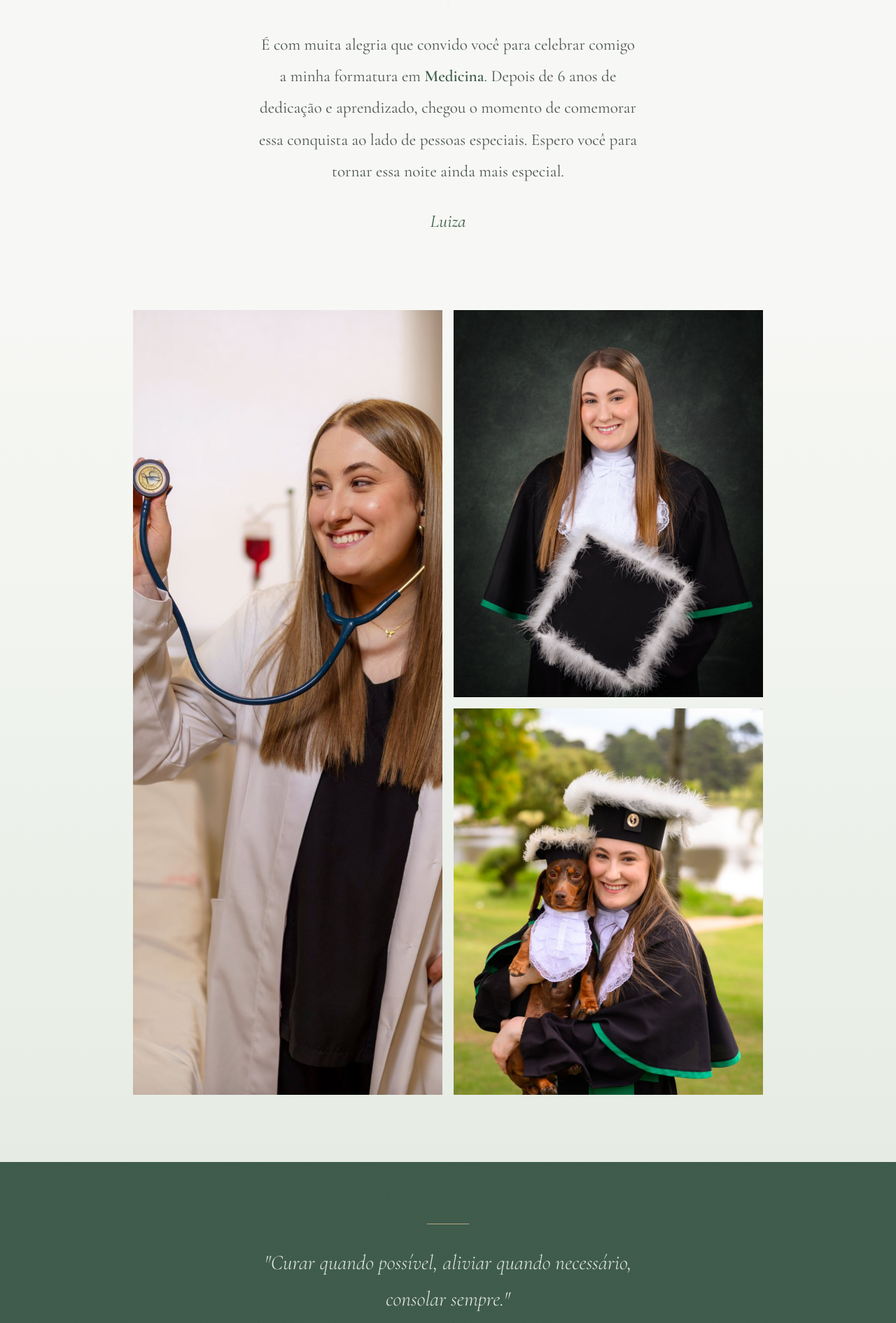
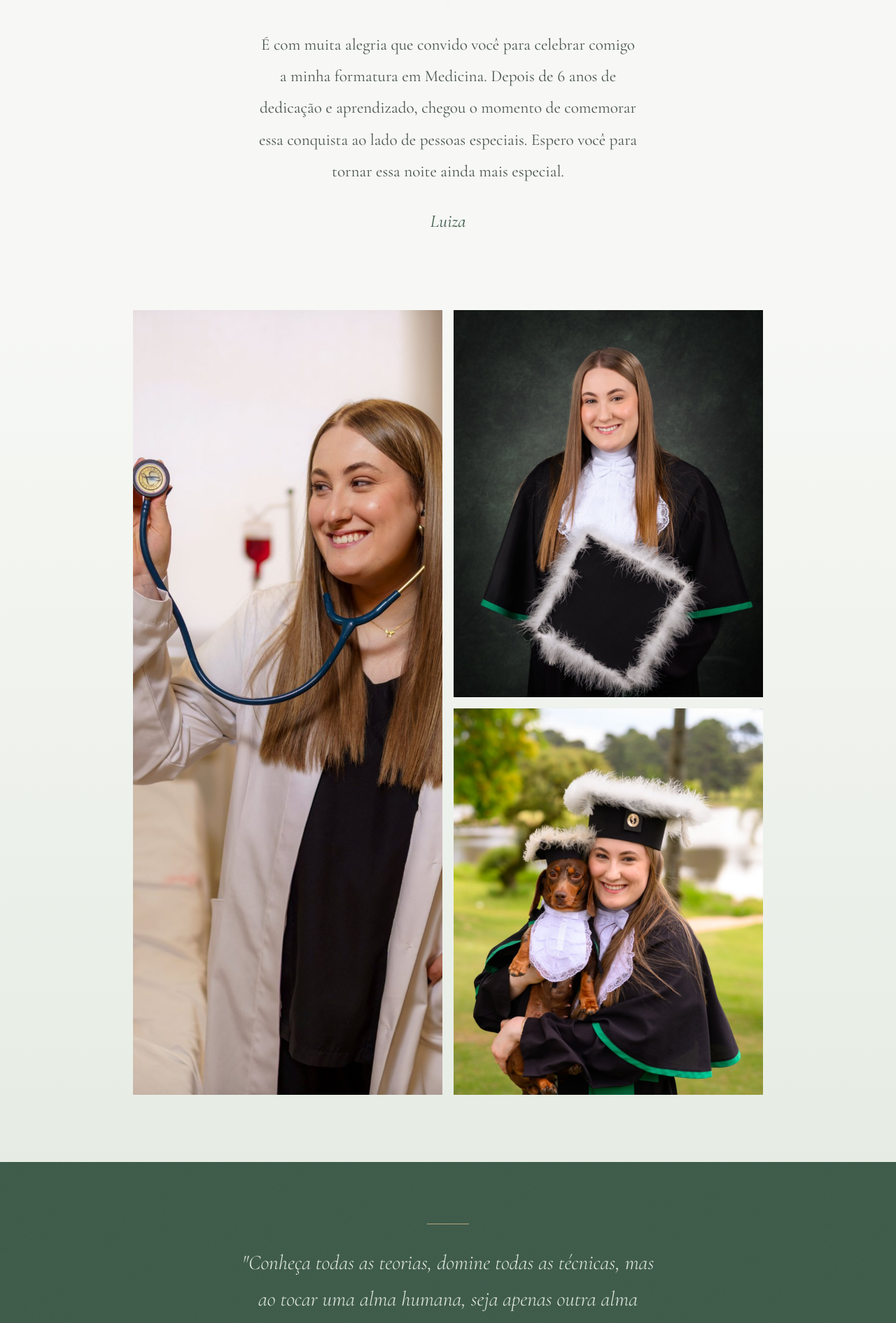
Before and after one commit to otaviiors/Convite-Formatura-Luiza, a React (Vite) app: page / in a window 1280 px wide. Shown: the part 870-2760 px from the top of the page at 70% size. Built offline with nearby package versions, Linux system fonts and the light colour scheme.

Commit message:
Frase da Luiza e nova capa do Whtasapp

```diff
--- a/index.html
+++ b/index.html
@@ -13,7 +13,7 @@
     <meta property="og:type" content="website" />
     <meta property="og:title" content="Convite · Formatura Luiza Shansis Tarta" />
     <meta property="og:description" content="Você está convidado(a) para celebrar a formatura em Medicina · 11 de dezembro de 2026" />
-    <meta property="og:image" content="https://convite-formatura-luiza.vercel.app/og-image.jpg" />
+    <meta property="og:image" content="https://convite-formatura-luiza.vercel.app/og-capa.jpg" />
     <meta property="og:image:width" content="1200" />
     <meta property="og:image:height" content="630" />
     <meta property="og:url" content="https://convite-formatura-luiza.vercel.app" />
@@ -21,7 +21,7 @@
     <meta name="twitter:card" content="summary_large_image" />
     <meta name="twitter:title" content="Convite · Formatura Luiza Shansis Tarta" />
     <meta name="twitter:description" content="Você está convidado(a) para celebrar a formatura em Medicina" />
-    <meta name="twitter:image" content="https://convite-formatura-luiza.vercel.app/og-image.jpg" />
+    <meta name="twitter:image" content="https://convite-formatura-luiza.vercel.app/og-capa.jpg" />
   </head>
   <body>
     <div id="root"></div>
--- a/src/App.jsx
+++ b/src/App.jsx
@@ -351,7 +351,7 @@ export default function App() {
         <section className="intro" ref={introRef}>
           <div style={revealStyle(introVis, 0.1)}>
             <p className="intro-text">
-              É com muita alegria que convido você para celebrar comigo a minha formatura em <strong>Medicina</strong>.
+              É com muita alegria que convido você para celebrar comigo a minha formatura em Medicina.
               Depois de 6 anos de dedicação e aprendizado, chegou o momento de comemorar essa conquista ao lado de
               pessoas especiais. Espero você para tornar essa noite ainda mais especial.
             </p>
@@ -491,8 +491,8 @@ function QuoteReveal() {
   return (
     <div ref={ref} style={{ opacity: vis ? 1 : 0, transform: vis ? "translateY(0)" : "translateY(40px)", transition: "all 1.2s cubic-bezier(0.22,1,0.36,1)" }}>
       <Ornament className="quote-orn" />
-      <p className="quote-text">"Curar quando possível, aliviar quando necessário, consolar sempre."</p>
-      <p className="quote-attr">— Máxima da Medicina</p>
+      <p className="quote-text">"Conheça todas as teorias, domine todas as técnicas, mas ao tocar uma alma humana, seja apenas outra alma humana."</p>
+      <p className="quote-attr">— Carl Jung</p>
     </div>
   );
 }
```
Also changed, not shown: public/og-capa.jpg (added).
